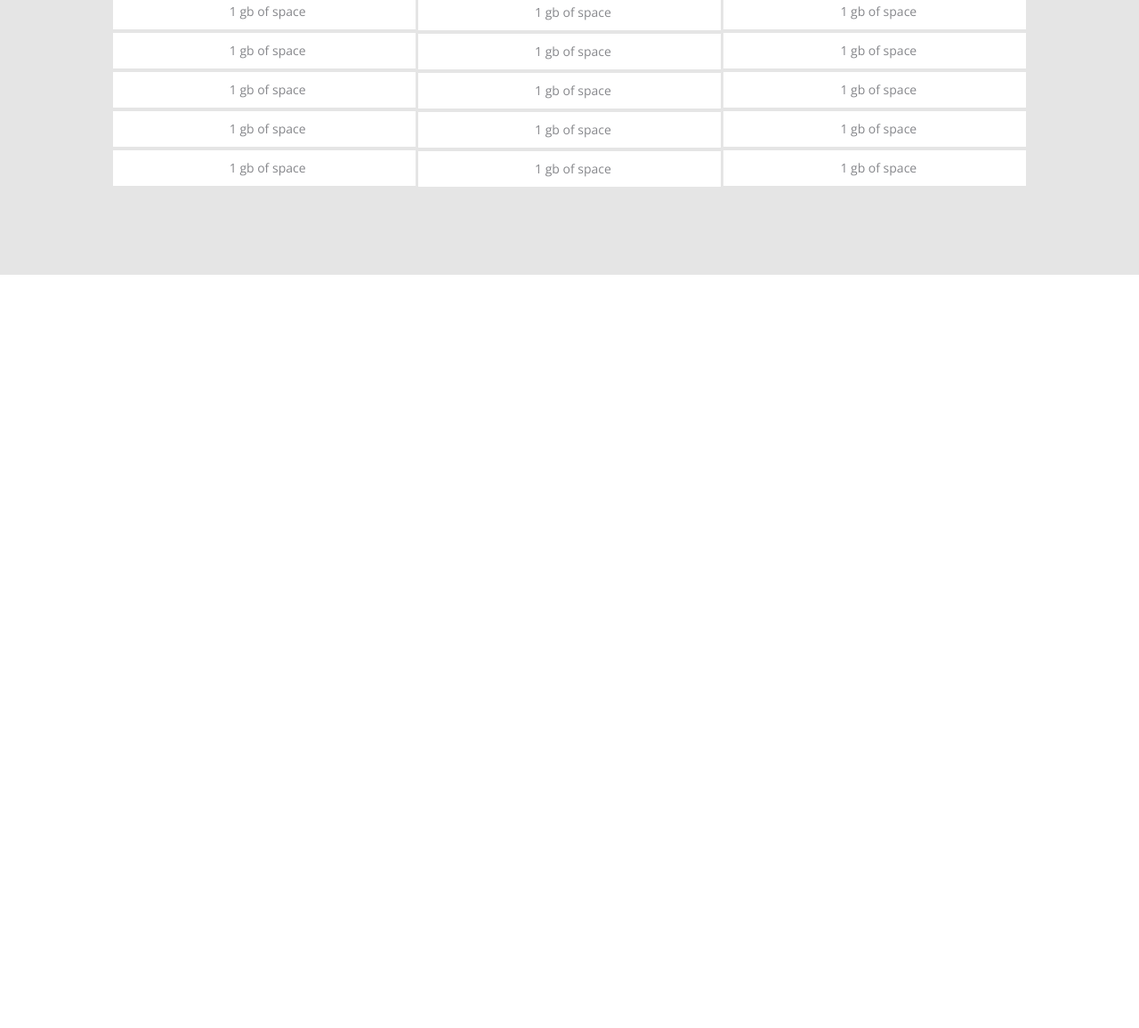
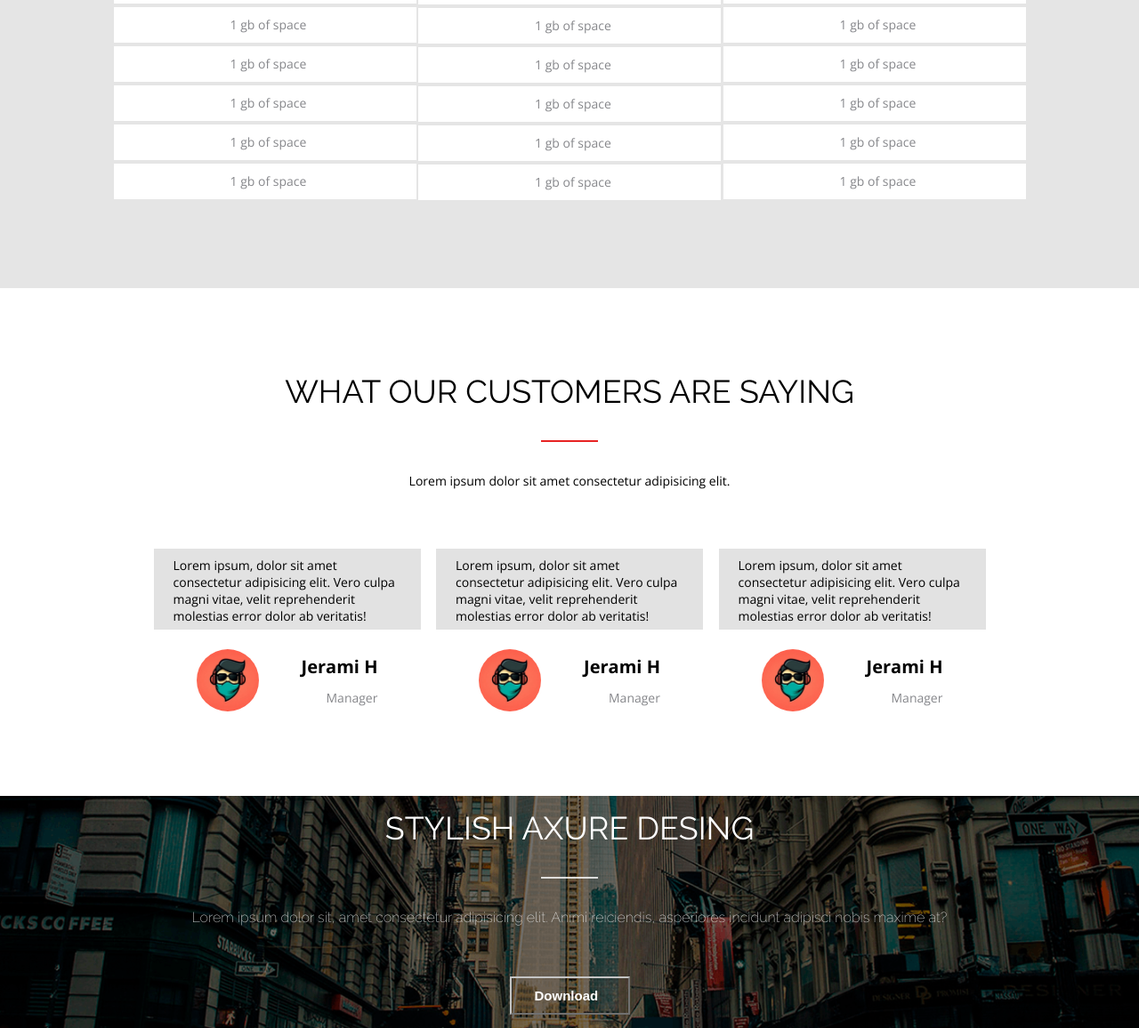
Before and after one commit to Nastassia191/FE12-wk-1-Khaletskaya-Nastassia, a plain HTML site: page Lesson2/index.html in a window 1280 px wide. Shown: the part 1361-2517 px from the top of the page at 89% size. Before the commit the page ends 1670 px from the top, so only its background shows below. Drawn offline with nearby package versions, Linux system fonts and the light colour scheme.

Commit message:
Add files via upload

```diff
--- a/Lesson2/css/awesome.css
+++ b/Lesson2/css/awesome.css
@@ -2,23 +2,10 @@
   background: white;
   padding: 100px 140px;
 }
-.awesome-title{
-  color: black;
-  text-align: center;
-  margin-bottom: 25px;
-  text-transform: uppercase;
-  font-family: 'Raleway', sans-serif;
-  font-size: 36px;
-  font-weight: 400;
-  font-style: normal;
-}
-.awesome-line{
-  width: 64px;
-  border-top: 1px solid #D98943;
-  margin-left: auto;
-  margin-right: auto;
-  margin-bottom: 30px;
-}
+
+
+
+
 .awesome-discription {
   margin-bottom: 67px;
   font-family: 'Open Sans', sans-serif;
--- /dev/null
+++ b/Lesson2/css/axure.css
@@ -0,0 +1,47 @@
+.axure-section{
+width: 100%;
+height: 100%;
+background: url("../img/background.png");
+background-repeat: no-repeat;
+background-size: cover;
+background-position: center;
+position: relative;
+}
+
+.axure-section::after{
+  content:'';
+  width: 100%;
+  height: 100%;
+  background-color: rgba(0, 0, 0, 0.55);
+  display: block;
+  position: absolute;
+  top: 0;
+  left: 0;
+   }
+
+.section-axure_title {
+color: white;
+}
+
+
+
+.axure-discription{
+  margin-bottom: 57px;
+  font-family: 'Raleway', sans-serif;
+  font-size: 16px;
+  font-weight: 300;
+  font-style: normal;
+  color: rgba(255, 255, 255, 0.8);
+}
+
+.axure_button{
+  padding: 11px 26px;
+  width: 135px;
+  margin: auto;
+  font-size: 15px;
+  font-weight: 600;
+  text-transform: capitalize;
+  border-color: #C4C4C4;
+  background: transparent;
+  color: white;
+}
--- /dev/null
+++ b/Lesson2/css/customers.css
@@ -0,0 +1,60 @@
+.customers-section{
+  background:  white;
+  padding: 80px 140px;
+}
+.customers-discription{
+  margin-bottom: 67px;
+  font-family: 'Open Sans', sans-serif;
+  font-size: 14px;
+  font-style: normal;
+  font-weight: 400;
+}
+.customers-row_item{
+width: 300px;
+}
+.customers-row-item_1{
+  padding: 9px 22px 6px 22px;
+  background: #E2E2E2;
+  margin-bottom: 22px;
+}
+.customers-row-item_text {
+  font-family: 'Open Sans', sans-serif;
+  font-size: 14px;
+  font-style: normal;
+  font-weight: 400;
+}
+ .customers_img{
+   height: 70px;
+   width: 70px;
+   border-radius: 60px;
+ }
+
+ triangle {
+  width: 0;
+  height: 0;
+  border-top: 40px solid transparent;
+  border-right: 80px solid lightblue;
+  border-bottom: 40px solid transparent;
+ }
+
+
+.customers-row-item-2-text_1{
+  margin-bottom: 12px;
+  font-family: 'Open Sans', sans-serif;
+  font-size: 20px;
+  font-style: normal;
+  font-weight: 700;
+  text-align: center;
+  text-transform: capitalize;
+  text-align: right;
+}
+
+.customers-row-item-2-text_2{
+   font-family: 'Open Sans', sans-serif;
+  font-size: 14px;
+  font-style: normal;
+  font-weight: 400;
+  text-align: right;
+  text-transform: capitalize;
+  color: #86878B;
+}
--- a/Lesson2/css/flex.css
+++ b/Lesson2/css/flex.css
@@ -1,6 +1,6 @@
 
 
-.awesome-discription, .pricing-discription{
+.awesome-discription, .pricing-discription, .customers-discription, .axure-discription{
   display: flex;
   align-items: center;
   justify-content: center;
@@ -13,7 +13,7 @@
   flex-wrap: wrap;
 }
 
-.awesome-img {
+.awesome-img, .customers_img {
   display: flex;
   align-items: center;
   justify-content: center;
@@ -33,5 +33,25 @@
 
 .pricing-row{
   display: flex;
-  justify-content: space-around;
+  justify-content: space-evenly;
+  flex-wrap: wrap;
+  }
+
+  .customers-row{
+    display: flex;
+    align-items: center;
+    justify-content: space-evenly;
+    flex-wrap: wrap;
+  }
+
+.customers-row-item_2 {
+  display: flex;
+  align-items: center;
+  justify-content: space-evenly;
+  flex-wrap: wrap;
 }
+
+.axure_button{
+  display: flex;
+  align-items: center;
+}
--- a/Lesson2/css/pricing.css
+++ b/Lesson2/css/pricing.css
@@ -1,24 +1,6 @@
 .prising-section{
   background:  #E5E5E5;
   padding: 80px 110px;
-}
-
-.pricing-title{
-  text-transform: uppercase;
-  text-align: center;
-  font-family: 'Raleway', sans-serif;
-  font-size: 36px;
-  font-weight: 400;
-  font-style: normal;
-  margin-bottom: 34px;
-}
-
-.pricing-line{
-  width: 64px;
-  border-top: 1px solid #E72424;
-  margin-left: auto;
-  margin-right: auto;
-  margin-bottom: 34px;
 }
 
 .pricing-discription{
@@ -68,6 +50,12 @@ width: 340px;
   padding: 17px 127px 14px 135px;
   }
 
+  .pricing-row_item3:hover{
+  transition: 0.2s;
+  cursor: pointer;
+  background-color: orange;
+  }
+
   .pricing-row-item3_text{
     color: #FFFFFF;
     font-size: 12px;
@@ -97,8 +85,3 @@ width: 340px;
   margin-bottom: 2px;
   padding: 16px 132px 7px 132px;
 }
-.pricing-row-item3_opt3{
-  background: #D98943;
-  margin-bottom: 4px;
-  padding: 17px 127px 14px 135px;
-}
--- a/Lesson2/css/style.css
+++ b/Lesson2/css/style.css
@@ -1,6 +1,8 @@
 @import url("../css/awesome.css");
 @import url("../css/pricing.css");
 @import url("../css/flex.css");
+@import url("../css/customers.css");
+@import url("../css/axure.css");
 
 * {
   margin: 0;
@@ -19,4 +21,37 @@
   padding: 15px;
   margin: auto;
   font-family: 'Open Sans', sans-serif;
+  position: relative;
+  z-index: 1;
 }
+
+.section-title{
+  text-transform: uppercase;
+  text-align: center;
+  font-family: 'Raleway', sans-serif;
+  font-size: 36px;
+  font-weight: 400;
+  font-style: normal;
+  margin-bottom: 34px;
+}
+.section-title::after{
+  content:'';
+width: 64px;
+height: 2px;
+background-color: #E72424;
+display: block;
+margin: auto;
+margin-bottom: 34px;
+margin-top: 34px;
+}
+
+.section-axure_title::after{
+content:'';
+width: 64px;
+height: 2px;
+background-color: rgba(255, 255, 255, 0.8);;
+display: block;
+margin: auto;
+margin-bottom: 34px;
+margin-top: 34px;
+}
--- a/Lesson2/index.html
+++ b/Lesson2/index.html
@@ -16,8 +16,7 @@
   <section class='section awesome-section'>
     <div class="conteiner">
 
-      <h2 class="awesome-title">why this is awesome</h2>
-     <div class="line awesome-line"></div>
+      <h2 class="section-title">why this is awesome</h2>
       <h8 class="awesome-discription">Lorem ipsum dolor sit amet, consectetur adipisicing elit.</h8>
 
       <div class="awesome-row">
@@ -58,9 +57,8 @@
   <section class='secnion prising-section'>
     <div class="conteiner">
 
-      <h2 class="pricing-title">pricing option
+      <h2 class="section-title">pricing option
       </h2>
-      <div class="pricing-line"></div>
 
       <h8 class="pricing-discription">Lorem ipsum dolor sit amet, consectetur adipisicing elit.  </h8>
 
@@ -103,7 +101,7 @@
             <li class="pricing-row_item2">
               <p class="pricing-row-item2_text">$20</p>
             </li>
-            <li class="pricing-row-item3_opt3">
+            <li class="pricing-row_item3">
               <p class="pricing-row-item3_text">Free for life</p>
             </li>
            <li class="pricing-row_item4">
@@ -163,5 +161,80 @@
   </section>
 
 
+  <section class='section customers-section'>
+
+    <div class="conteiner">
+
+        <h2 class="section-title">what our customers are saying</h2>
+
+        <h8 class="customers-discription">Lorem ipsum dolor sit amet consectetur adipisicing elit.
+        </h8>
+
+        <div class="customers-row">
+
+            <div class="customers-row_item">
+                <div class="customers-row-item_1">
+                  <p class="customers-row-item_text">Lorem ipsum, dolor sit amet consectetur adipisicing elit. Vero culpa magni vitae, velit reprehenderit molestias error dolor ab veritatis!</p>
+                </div>
+
+                <div class="customers-row-item_2">
+                    <div class="customers-row-item_img">
+                     <img class="customers_img" src="./img/avatar.jpg" alt="#">
+                    </div>
+                    <div class="customers-row-item-2_text">
+                      <p class="customers-row-item-2-text_1">jerami h</p>
+                      <p class="customers-row-item-2-text_2">manager</p>
+                    </div>
+                </div>
+            </div>
+
+            <div class="customers-row_item">
+                <div class="customers-row-item_1">
+                  <p class="customers-row-item_text">Lorem ipsum, dolor sit amet consectetur adipisicing elit. Vero culpa magni vitae, velit reprehenderit molestias error dolor ab veritatis!</p>
+                </div>
+
+                <div class="customers-row-item_2">
+                    <div class="customers-row-item_img">
+                     <img class="customers_img" src="./img/avatar.jpg" alt="#">
+                    </div>
+                    <div class="customers-row-item-2_text">
+                      <p class="customers-row-item-2-text_1">jerami h</p>
+                      <p class="customers-row-item-2-text_2">manager</p>
+                    </div>
+                </div>
+            </div>
+
+
+           <div class="customers-row_item">
+                <div class="customers-row-item_1">
+                  <p class="customers-row-item_text">Lorem ipsum, dolor sit amet consectetur adipisicing elit. Vero culpa magni vitae, velit reprehenderit molestias error dolor ab veritatis!</p>
+                </div>
+
+                <div class="customers-row-item_2">
+                    <div class="customers-row-item_img">
+                     <img class="customers_img" src="./img/avatar.jpg" alt="#">
+                    </div>
+                    <div class="customers-row-item-2_text">
+                      <p class="customers-row-item-2-text_1">jerami h</p>
+                      <p class="customers-row-item-2-text_2">manager</p>
+                    </div>
+                </div>
+            </div>
+
+
+    </div>
+  </section>
+
+<section class="section axure-section">
+ <div class="conteiner">
+
+    <h2 class="section-title section-axure_title">stylish axure desing</h2>
+    <h8 class="axure-discription">Lorem ipsum dolor sit, amet consectetur adipisicing elit. Animi reiciendis, asperiores incidunt adipisci nobis maxime at?</h8>
+
+    <button class="axure_button"> download</button>
+ </div>
+
+</section>
+
 </body>
 </html>
```
Also changed, not shown: Lesson2/img/avatar.jpg (added), Lesson2/img/avatar.png (added), Lesson2/img/background.png (added).
